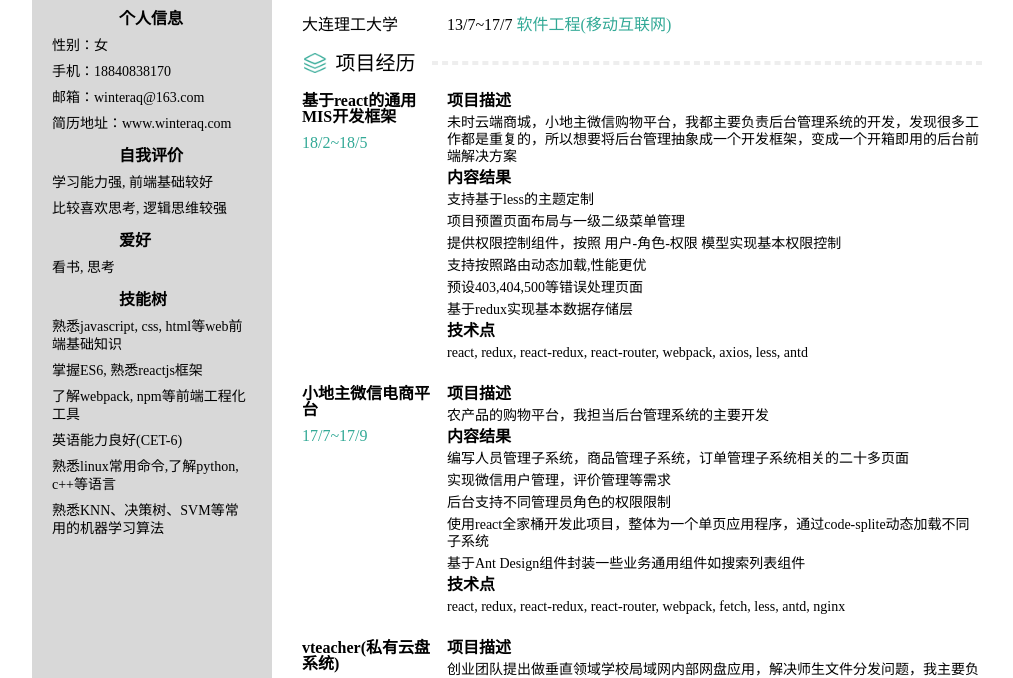
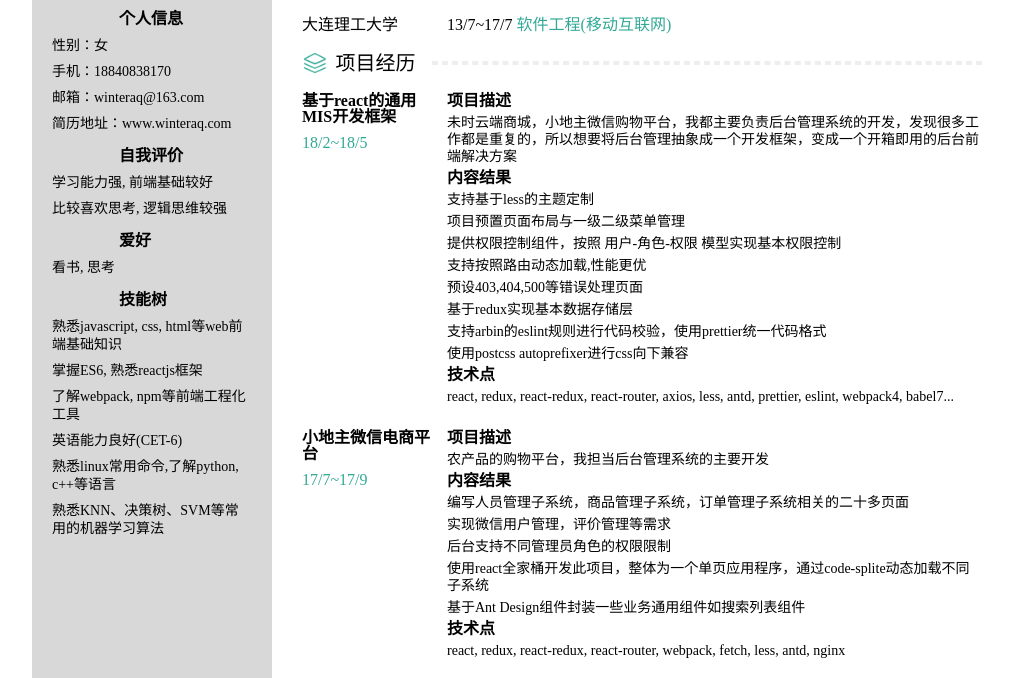
Before and after one commit to winteraq/resume, a plain HTML site: page index.html in a window 1280 px wide. Shown: the part 99-777 px from the top of the page, without its empty margins (128-1141 px from the left). Drawn offline with Linux system fonts and the light colour scheme.

Commit message:
fix: 新增项目描述

```diff
--- a/index.html
+++ b/index.html
@@ -96,9 +96,11 @@
                                         <p>支持按照路由动态加载,性能更优</p>
                                         <p>预设403,404,500等错误处理页面</p>
                                         <p>基于redux实现基本数据存储层</p>
+                                        <p>支持arbin的eslint规则进行代码校验，使用prettier统一代码格式</p>
+                                        <p>使用postcss autoprefixer进行css向下兼容</p>
                                         </div>
                                         <h3>技术点</h3>
-                                        <p>react, redux, react-redux, react-router, webpack, axios, less, antd</p>
+                                        <p>react, redux, react-redux, react-router, axios, less, antd, prettier, eslint, webpack4, babel7...</p>
 
                                     </div>
                                 </div>
```
